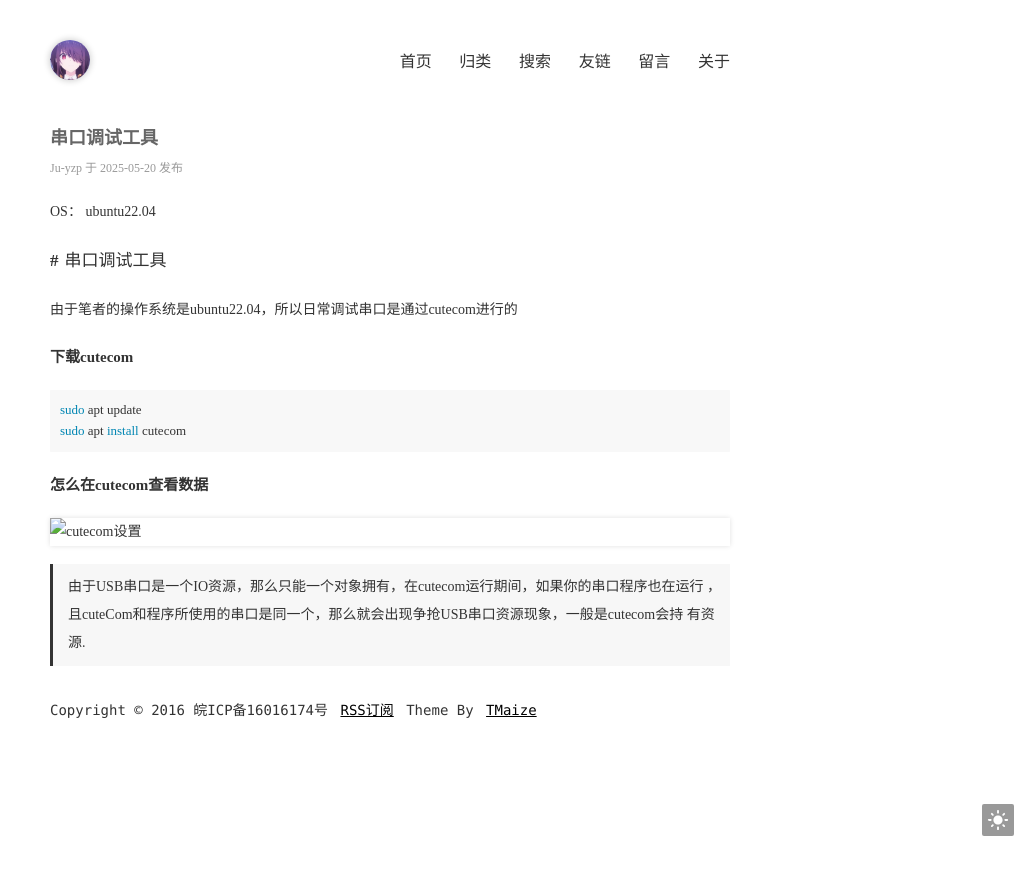
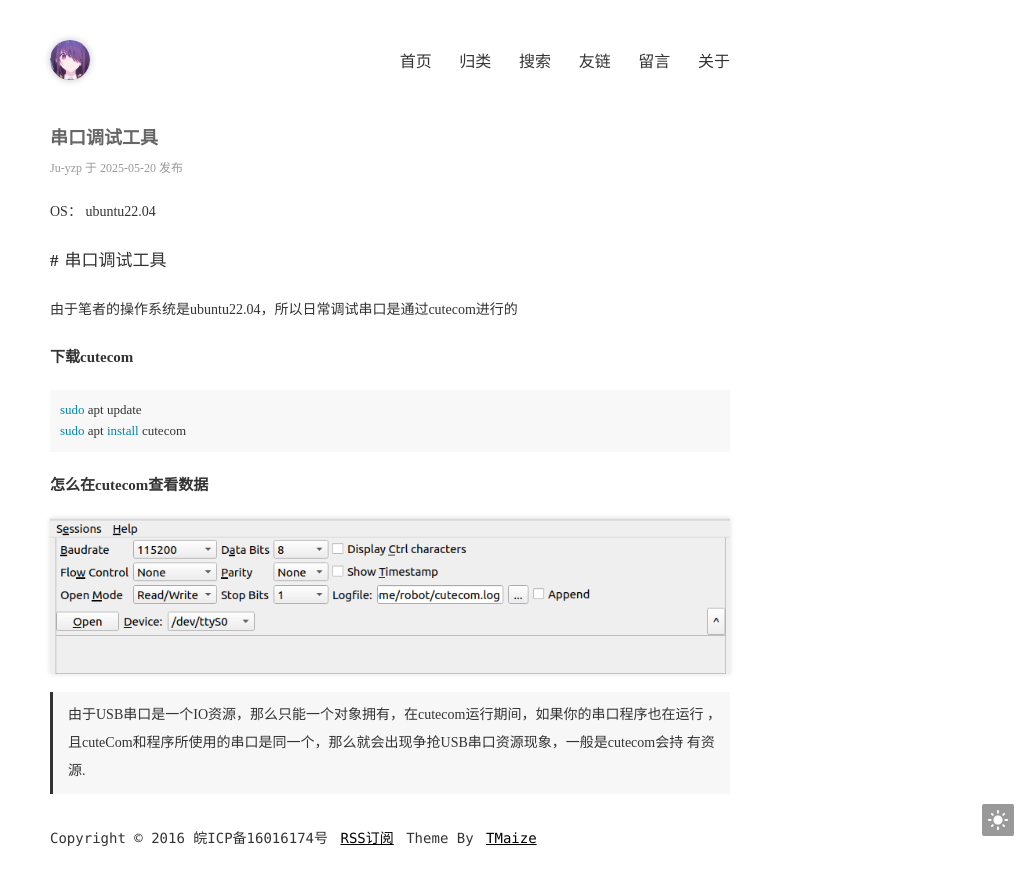
Before and after one commit to Ju-yzp/Ju-yzp.github.io, a Jekyll site: the page built from _posts/2025-5-20-串口调试工具.md, in a window 1280 px wide. Shown: the top 885 px of the page, without its empty margins (250-1280 px from the left). Built offline with Jekyll 4.4.1, drawn with Linux system fonts in a browser that asks for light colours.

Commit message:
测试图片路径

```diff
--- a/_posts/2025-5-20-串口调试工具.md
+++ b/_posts/2025-5-20-串口调试工具.md
@@ -19,7 +19,7 @@ sudo apt install cutecom
 
 ### 怎么在cutecom查看数据
 
-![cutecom设置](../posts/2025/05/20/cutecom_setttings.png)
+![cutecom设置](cutecom_setttings.png)
 
 > 由于USB串口是一个IO资源，那么只能一个对象拥有，在cutecom运行期间，如果你的串口程序也在运行
 > ，且cuteCom和程序所使用的串口是同一个，那么就会出现争抢USB串口资源现象，一般是cutecom会持
```
